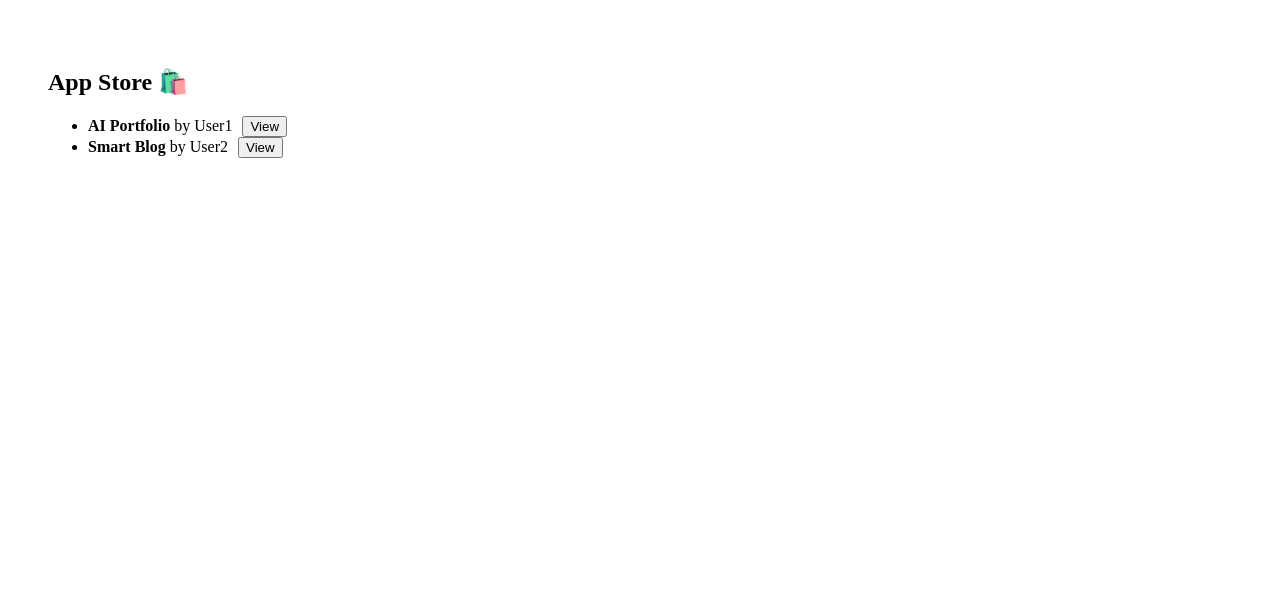
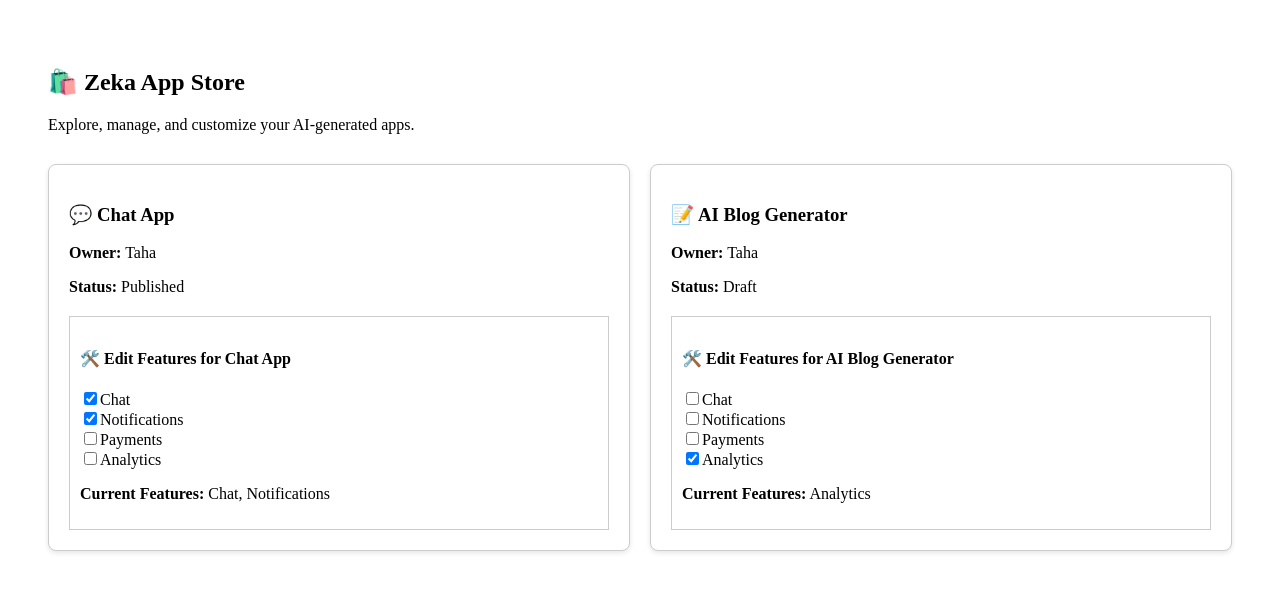
Before and after one commit to LxxLxxc/zeka-tawasol, a Next.js app: page /store in a window 1280 px wide. Shown: the top 592 px of the page. Built offline with nearby package versions, Linux system fonts and the light colour scheme.

Commit message:
Update store.js

```diff
--- a/pages/store.js
+++ b/pages/store.js
@@ -1,20 +1,49 @@
-export default function Store() {
+import AppEditor from '../components/AppEditor';
+
+export default function StorePage() {
   const apps = [
-    { name: 'AI Portfolio', creator: 'User1' },
-    { name: 'Smart Blog', creator: 'User2' }
+    {
+      projectName: 'Chat App',
+      user: 'Taha',
+      features: ['Chat', 'Notifications'],
+      icon: '💬',
+      status: 'Published'
+    },
+    {
+      projectName: 'AI Blog Generator',
+      user: 'Taha',
+      features: ['Analytics'],
+      icon: '📝',
+      status: 'Draft'
+    }
   ];
 
   return (
     <div style={{ padding: '40px' }}>
-      <h2>App Store 🛍️</h2>
-      <ul>
+      <h2>🛍️ Zeka App Store</h2>
+      <p>Explore, manage, and customize your AI-generated apps.</p>
+
+      <div style={{
+        display: 'grid',
+        gridTemplateColumns: 'repeat(auto-fit, minmax(300px, 1fr))',
+        gap: '20px',
+        marginTop: '30px'
+      }}>
         {apps.map((app, index) => (
-          <li key={index}>
-            <strong>{app.name}</strong> by {app.creator}
-            <button style={{ marginLeft: '10px' }}>View</button>
-          </li>
+          <div key={index} style={{
+            border: '1px solid #ccc',
+            borderRadius: '8px',
+            padding: '20px',
+            background: '#fff',
+            boxShadow: '0 2px 5px rgba(0,0,0,0.1)'
+          }}>
+            <h3>{app.icon} {app.projectName}</h3>
+            <p><strong>Owner:</strong> {app.user}</p>
+            <p><strong>Status:</strong> {app.status}</p>
+            <AppEditor app={app} />
+          </div>
         ))}
-      </ul>
+      </div>
     </div>
   );
 }
```
